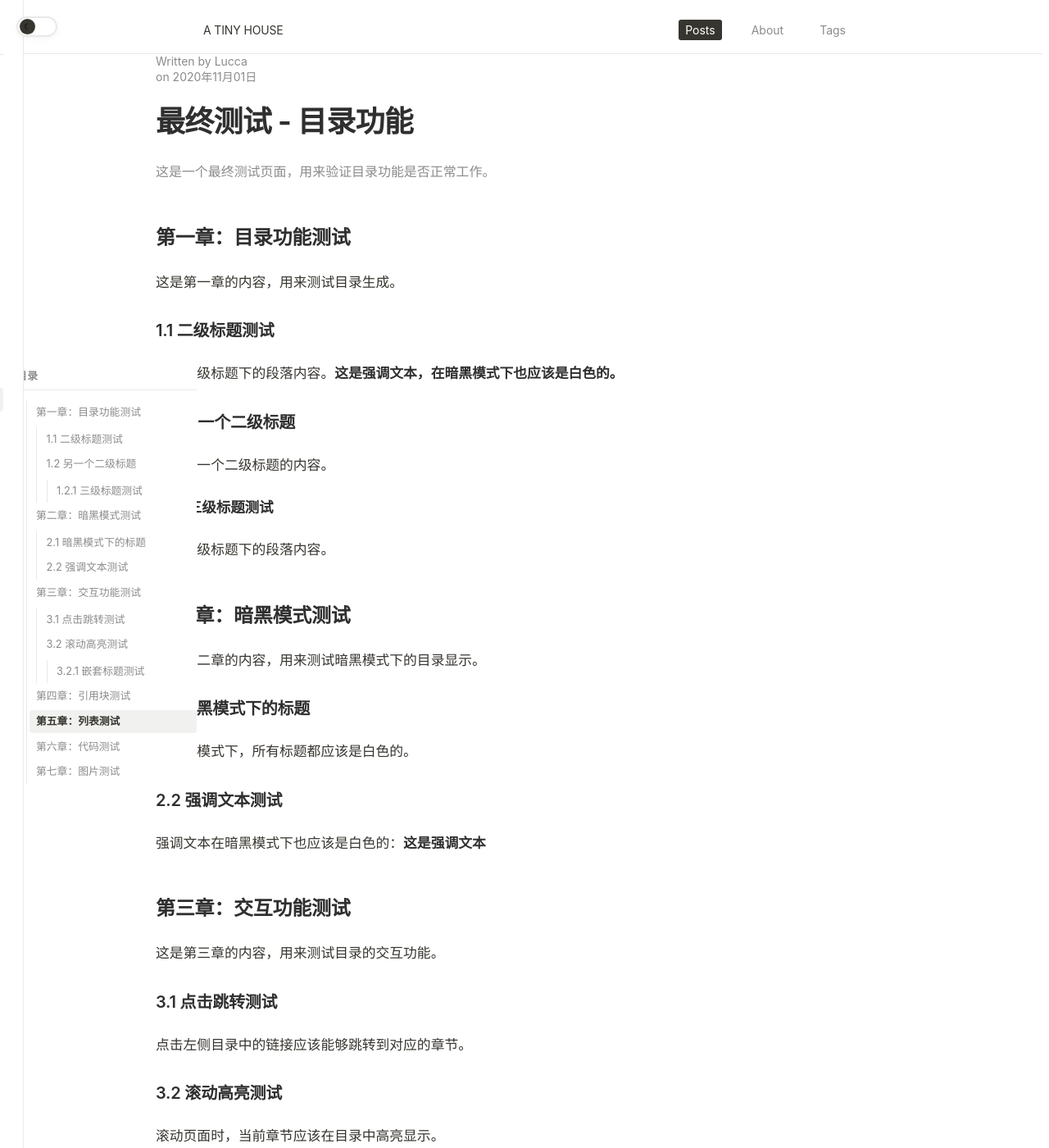
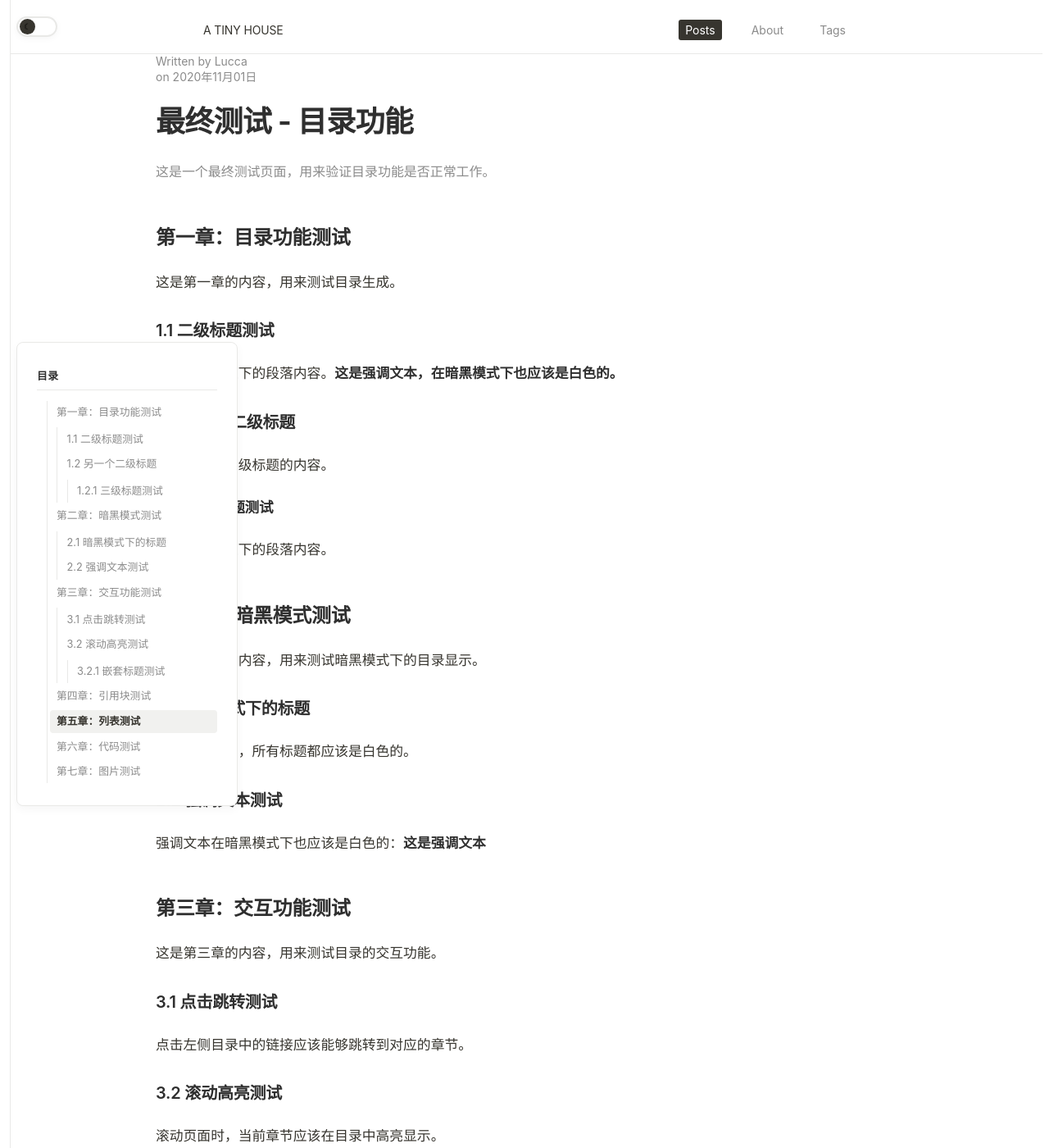
Before and after one commit to atinyhouse/atinyhouse.github.io, a Jekyll site: the page final-test.html, which Jekyll copies as it is, in a window 1280 px wide and 1400 px high. Shown: the whole window at 82% size. Built offline with Jekyll 4.4.1, drawn with Linux system fonts in a browser that asks for light colours.

Commit message:
Restore TOC styles and complete post layout

```diff
--- a/assets/custom.css
+++ b/assets/custom.css
@@ -848,6 +848,181 @@ body {
   max-width: 800px;
 }
 
+/* 目录样式 */
+.table-of-contents {
+  position: fixed;
+  top: 50%;
+  left: 20px;
+  transform: translateY(-50%);
+  width: 220px;
+  max-height: 70vh;
+  overflow-y: auto;
+  background: var(--bg-color);
+  border: 1px solid var(--border-color);
+  border-radius: 8px;
+  padding: 1.5rem;
+  box-shadow: 0 4px 12px var(--shadow-color);
+  z-index: 1000;
+  font-family: 'Noto Sans SC', -apple-system, BlinkMacSystemFont, 'PingFang SC', 'Hiragino Sans GB', 'Microsoft YaHei', 'Segoe UI', 'Roboto', sans-serif;
+  font-size: 0.9rem;
+  line-height: 1.4;
+}
+
+.table-of-contents-title {
+  font-weight: 600;
+  margin-bottom: 1em;
+  font-size: 0.8rem;
+  padding: 0.6em 0;
+  color: var(--text-shade);
+  border-bottom: 1px solid var(--border-color);
+}
+
+.table-of-contents-list {
+  list-style: none;
+  margin: 0;
+  padding: 0;
+}
+
+.table-of-contents-list li {
+  list-style: none;
+  margin: 0;
+  padding: 0;
+}
+
+.table-of-contents-list li::before {
+  display: none;
+}
+
+.table-of-contents-list a {
+  display: block;
+  color: var(--text-tint);
+  text-decoration: none;
+  padding: 0.5em 0.6em;
+  border-radius: 4px;
+  border-left: 3px solid transparent;
+  margin-bottom: 0.2em;
+  transition: all 0.2s ease;
+  font-size: 0.85rem;
+}
+
+.table-of-contents-list a:hover {
+  color: var(--text-color);
+  background-color: var(--grey-4);
+  padding-left: 0.8em;
+}
+
+.table-of-contents-list a.active {
+  color: var(--text-shade);
+  background-color: var(--grey-4);
+  font-weight: 600;
+  padding-left: 0.8em;
+  border-left-color: var(--text-color);
+}
+
+.table-of-contents-list ul {
+  margin-left: 0.8em;
+  margin-top: 0.3em;
+}
+
+.table-of-contents-list ul a {
+  font-size: 0.8rem;
+  padding: 0.4em 0.6em;
+  margin-left: 0.3em;
+}
+
+.table-of-contents-list ul a:hover {
+  padding-left: 0.6em;
+}
+
+.table-of-contents-list ul a.active {
+  font-weight: 600;
+  padding-left: 0.6em;
+}
+
+/* 移动端目录按钮 */
+.toc-toggle {
+  position: fixed;
+  top: 20px;
+  left: 20px;
+  z-index: 1001;
+  background: var(--bg-color);
+  border: 1px solid var(--border-color);
+  border-radius: 6px;
+  padding: 0.5rem;
+  cursor: pointer;
+  display: none;
+  color: var(--text-color);
+}
+
+.toc-toggle svg {
+  width: 20px;
+  height: 20px;
+}
+
+/* 移动端目录覆盖层 */
+.toc-overlay {
+  position: fixed;
+  top: 0;
+  left: 0;
+  width: 100%;
+  height: 100%;
+  background: rgba(0, 0, 0, 0.5);
+  z-index: 1002;
+  display: none;
+}
+
+.toc-overlay.active {
+  display: block;
+}
+
+/* 移动端目录 */
+.toc-mobile {
+  position: fixed;
+  top: 0;
+  left: -300px;
+  width: 280px;
+  height: 100%;
+  background: var(--bg-color);
+  border-right: 1px solid var(--border-color);
+  z-index: 1003;
+  transition: left 0.3s ease;
+  overflow-y: auto;
+  padding: 1rem;
+}
+
+.toc-mobile.active {
+  left: 0;
+}
+
+.toc-close {
+  position: absolute;
+  top: 1rem;
+  right: 1rem;
+  background: none;
+  border: none;
+  font-size: 1.5rem;
+  cursor: pointer;
+  color: var(--text-tint);
+}
+
+/* 响应式设计 */
+@media (max-width: 1200px) {
+  .table-of-contents {
+    display: none;
+  }
+
+  .toc-toggle {
+    display: block;
+  }
+}
+
+@media (min-width: 1200px) {
+  .post-content {
+    margin-left: 0;
+    margin-right: 0;
+  }
+}
+
 @media (min-width: 1200px) {
   .container {
     max-width: 900px;
```
